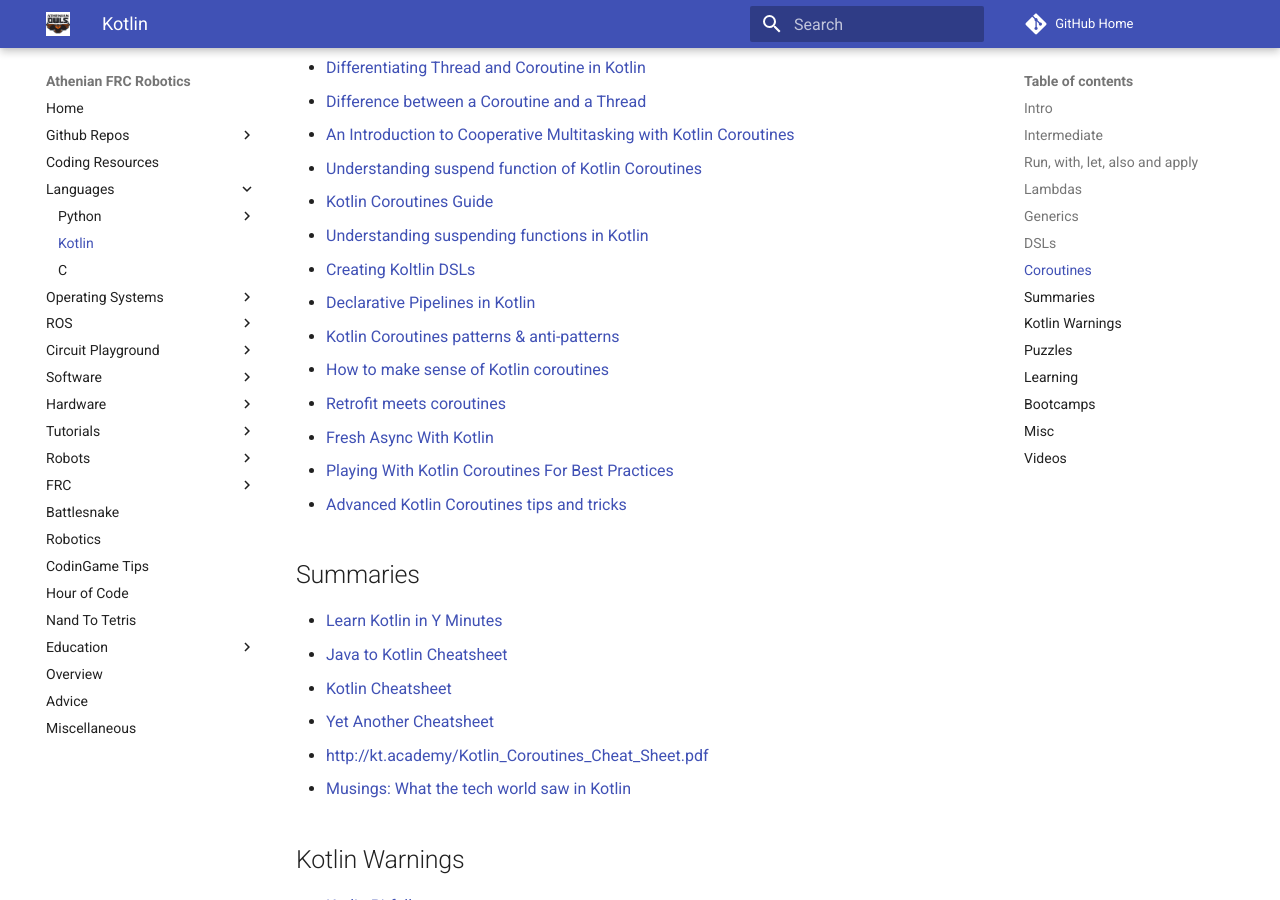
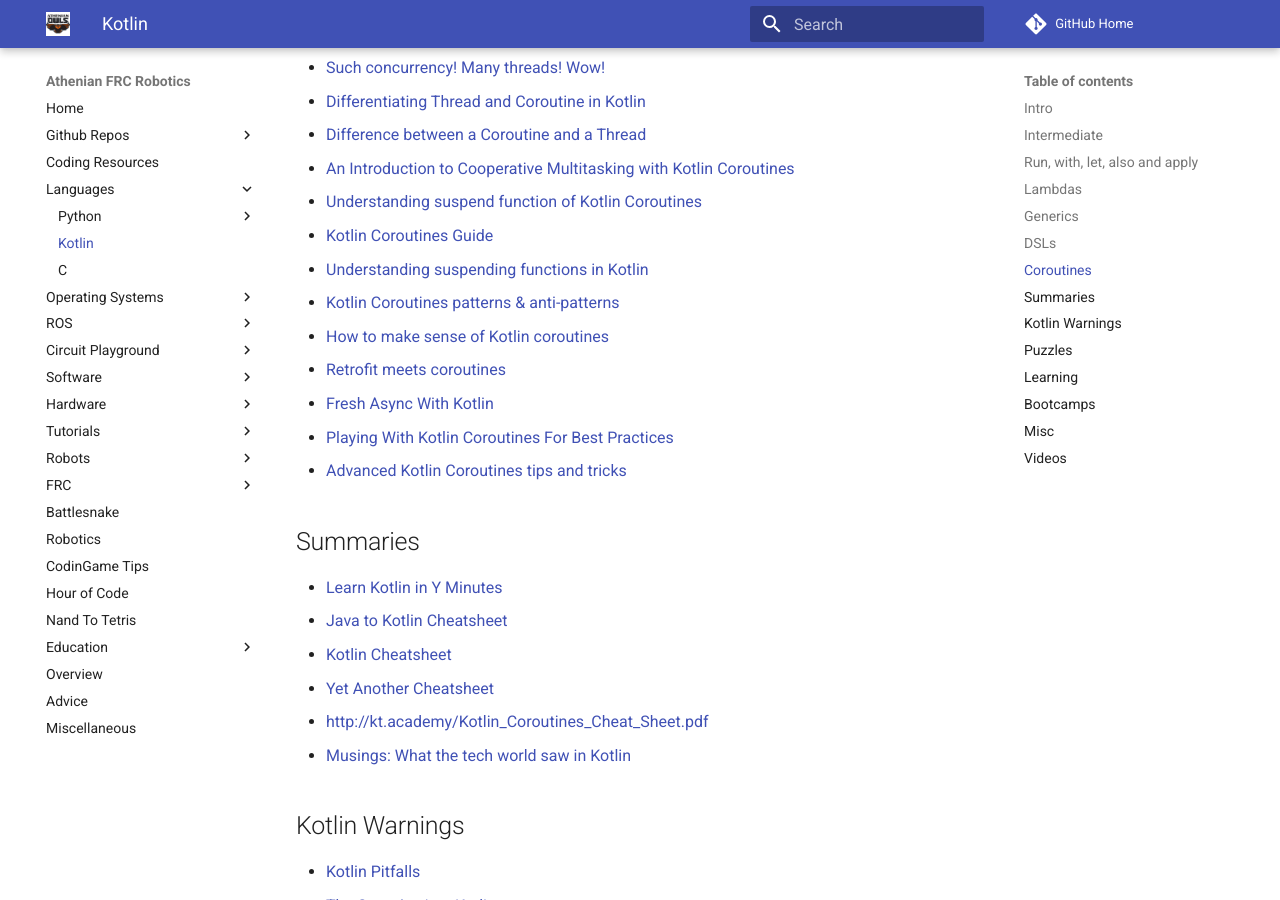
Before and after one commit to athenian-robotics/athenian-robotics-mkdocs, an MkDocs documentation site: the page built from docs/kotlin.md, in a window 1280 px wide and 900 px high, scrolled down 4436 px. Built offline with MkDocs 1.6.1 and Material for MkDocs 9.7.7, drawn with Linux system fonts in a browser that asks for light colours; comment, search, counter and statistics services are not loaded; some of the changed text lies outside the part shown.

Commit message:
Update docs

```diff
--- a/docs/kotlin.md
+++ b/docs/kotlin.md
@@ -131,8 +132,6 @@
 * [Understanding suspend function of Kotlin Coroutines](https://medium.com/@elye.project/understanding-suspend-function-of-coroutines-de26b070c5ed)
 * [Kotlin Coroutines Guide](https://kotlinexpertise.com/kotlin-coroutines-guide/)
 * [Understanding suspending functions in Kotlin](https://medium.com/@desaismital/understanding-suspending-functions-in-kotlin-3aae4bfd9991)
-* [Creating Koltlin DSLs](https://www.grokkingandroid.com/creating-kotlin-dsls/)
-* [Declarative Pipelines in Kotlin](https://medium.com/@desaismital/declarative-pipelines-in-kotlin-b9e18e77f2c5)
 * [Kotlin Coroutines patterns & anti-patterns](https://proandroiddev.com/kotlin-coroutines-patterns-anti-patterns-f9d12984c68e)
 * [How to make sense of Kotlin coroutines](https://proandroiddev.com/how-to-make-sense-of-kotlin-coroutines-b666c7151b93)
 * [Retrofit meets coroutines](https://zsmb.co/retrofit-meets-coroutines/)
```
Also changed, not shown: other parts of docs/kotlin.md (+1 -0 lines).
